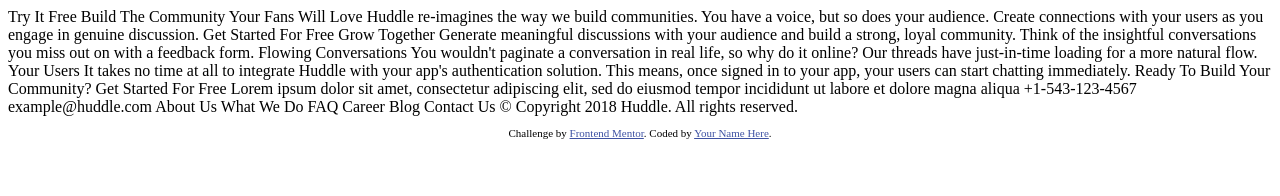
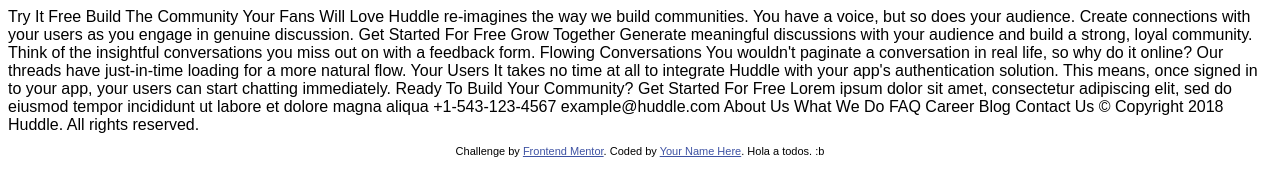
Before and after one commit to BrightCoders-Institute/s1a1-dise-o-web-responsivo-bcdic23-w1-r1-team-5, a plain HTML site: page index.html in a window 1280 px wide. Drawn offline with Linux system fonts and the light colour scheme; files that its build step writes are made by us from their sources.

Commit message:
Commit inicial.

```diff
--- a/index.html
+++ b/index.html
@@ -5,6 +5,7 @@
   <meta name="viewport" content="width=device-width, initial-scale=1.0"> <!-- displays site properly based on user's device -->
 
   <link rel="icon" type="image/png" sizes="32x32" href="./images/favicon-32x32.png">
+  <link rel="stylesheet" href="css/styles.css">
 
   <title>Frontend Mentor | Huddle landing page with alternating feature blocks</title>
 
@@ -64,6 +65,8 @@
     <p class="attribution">
       Challenge by <a href="https://www.frontendmentor.io?ref=challenge" target="_blank">Frontend Mentor</a>.
       Coded by <a href="#">Your Name Here</a>.
+      Hola a todos.
+      :b
     </p>
   </footer>
 </body>
--- /dev/null
+++ b/sass/styles.css
@@ -0,0 +1,3 @@
+html {
+    font-family: 'Poppins', sans-serif;
+}
```
